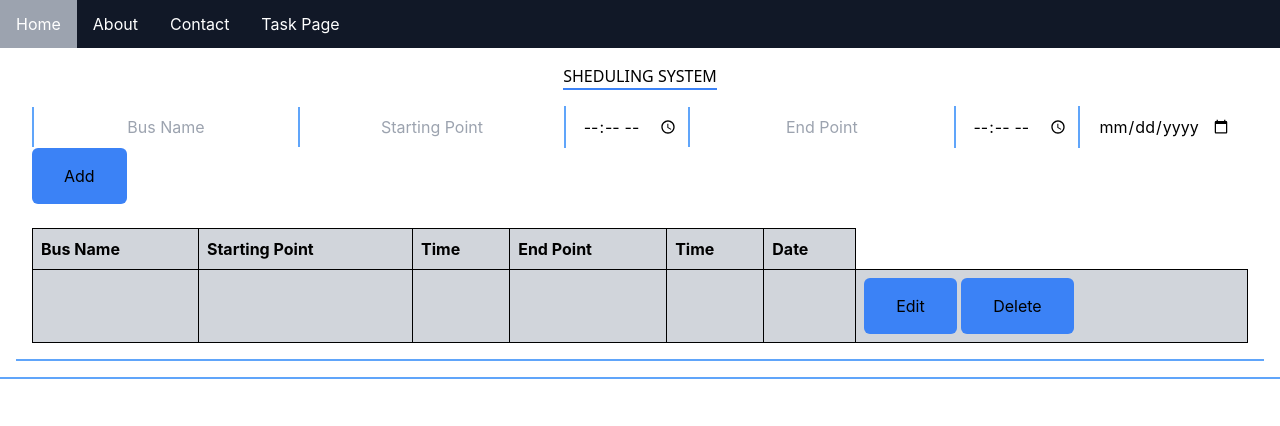
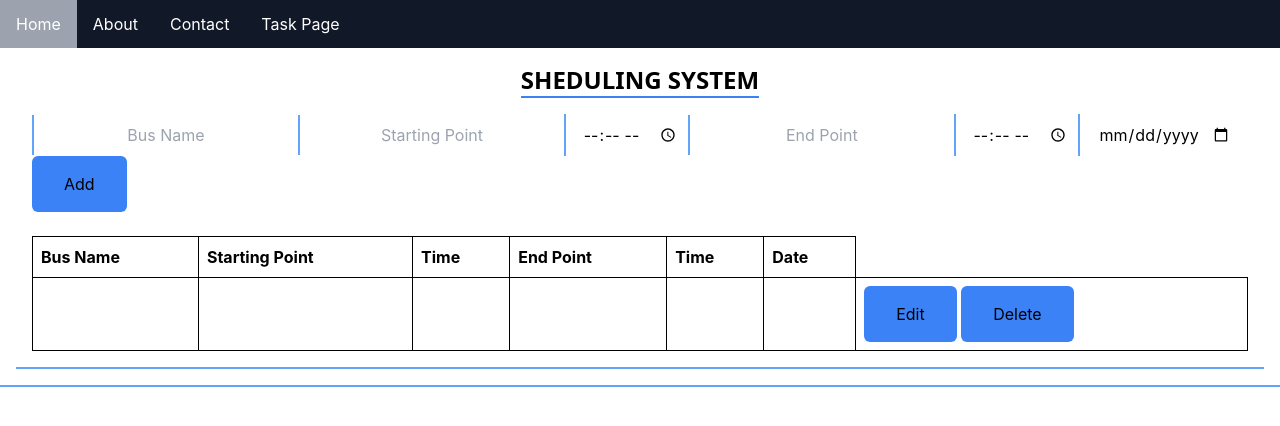
Before and after one commit to kur0N3ko/firs-react-app, a React (Create React App) app: page /taskpage in a window 1280 px wide. Shown: the top 426 px of the page. Built offline with nearby package versions, Linux system fonts and the light colour scheme.

Commit message:
New table styling

```diff
--- a/src/App.css
+++ b/src/App.css
@@ -3,7 +3,7 @@
 }
 
 h1{
-  @apply text-center font-sans border-b-2 border-blue-500;
+  @apply text-2xl text-center font-sans border-b-2 border-blue-500 font-bold;
 }
 
 input{
@@ -26,8 +26,8 @@ button{
   @apply bg-blue-500 hover:bg-blue-600 active:bg-blue-400 text-black px-8 py-4 text-center text-base rounded-md cursor-pointer;
 }
 
-tr{
-  @apply bg-gray-300;
+tr:nth-child(even){
+  @apply bg-blue-200;
 }
 
 ul{
@@ -37,7 +37,3 @@ ul{
 li{
   @apply block text-white text-center py-3 px-4 no-underline active:bg-lime-400 hover:bg-gray-400;
 }
-
-/* .Navigation{
-  @apply flex  items-center space-x-4 bg-gray-900 p-4;
-} */
--- a/src/components/Form.js
+++ b/src/components/Form.js
@@ -55,7 +55,7 @@ import DeleteData from './DeleteData';
               <th>Date</th>
             </tr>
           </thead>
-        <tbody>
+        <tbody className='table-striped'>
           {/* to find an item according to it's id */}
           {data.map(item => (
             <tr key={item.id}>
```
